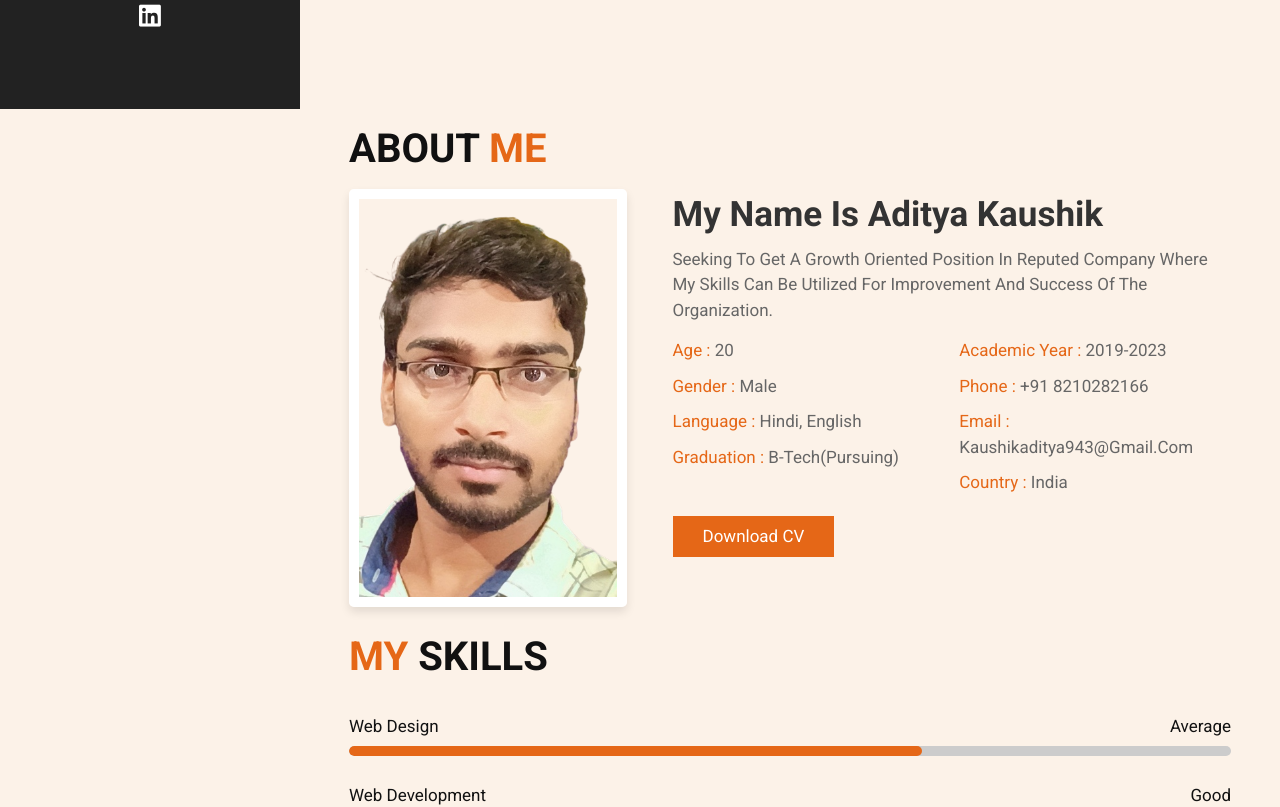
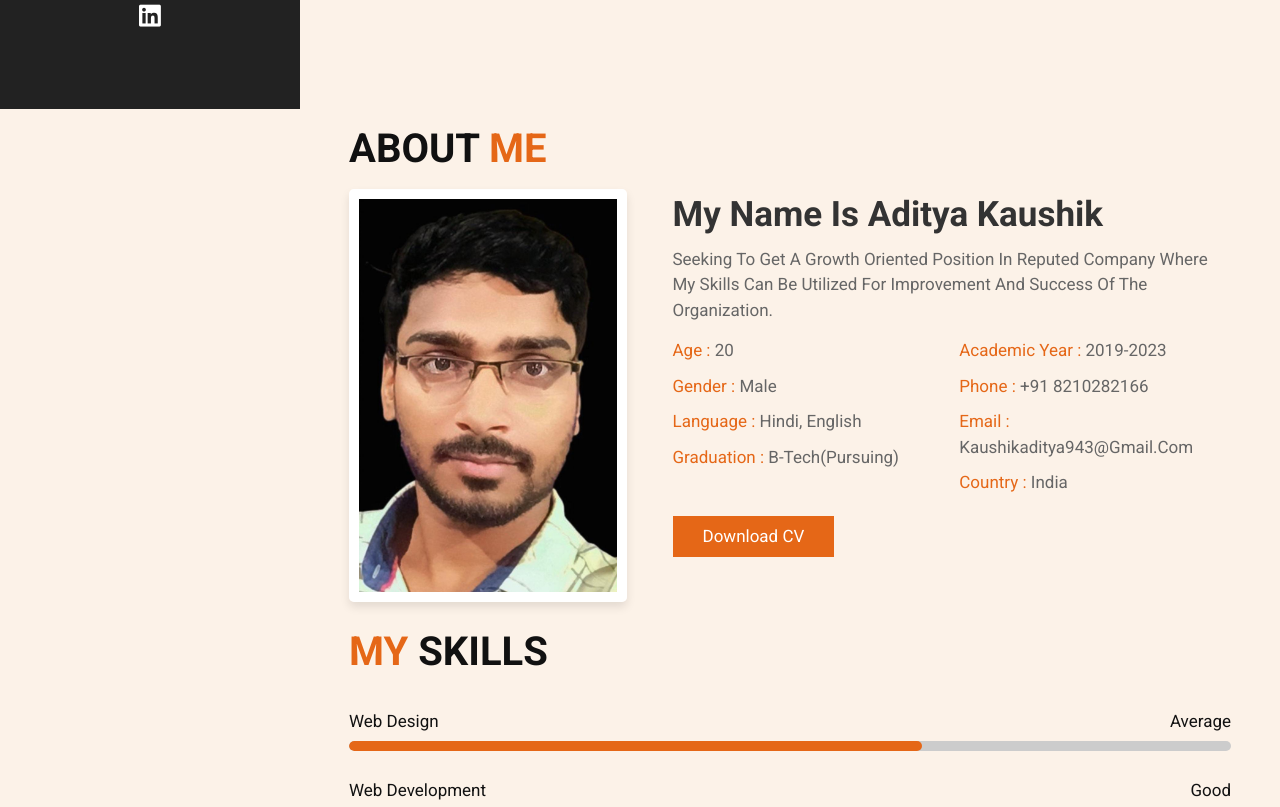
Before and after one commit to kaushik943/myportfolio.github.io, a plain HTML site: page index.html in a window 1280 px wide. Shown: the part 691-1498 px from the top of the page. Drawn offline with Linux system fonts and the light colour scheme; a script that the page names is missing.

Commit message:
Update index.html

```diff
--- a/index.html
+++ b/index.html
@@ -73,7 +73,7 @@
 <div class="row-1">
 
     <div class="image">
-        <img src="images/about-img1.jpg" alt="">
+        <img src="images/IMG-20221104-WA0000.jpg" alt="">
     </div>
 
     <div class="content">
```
